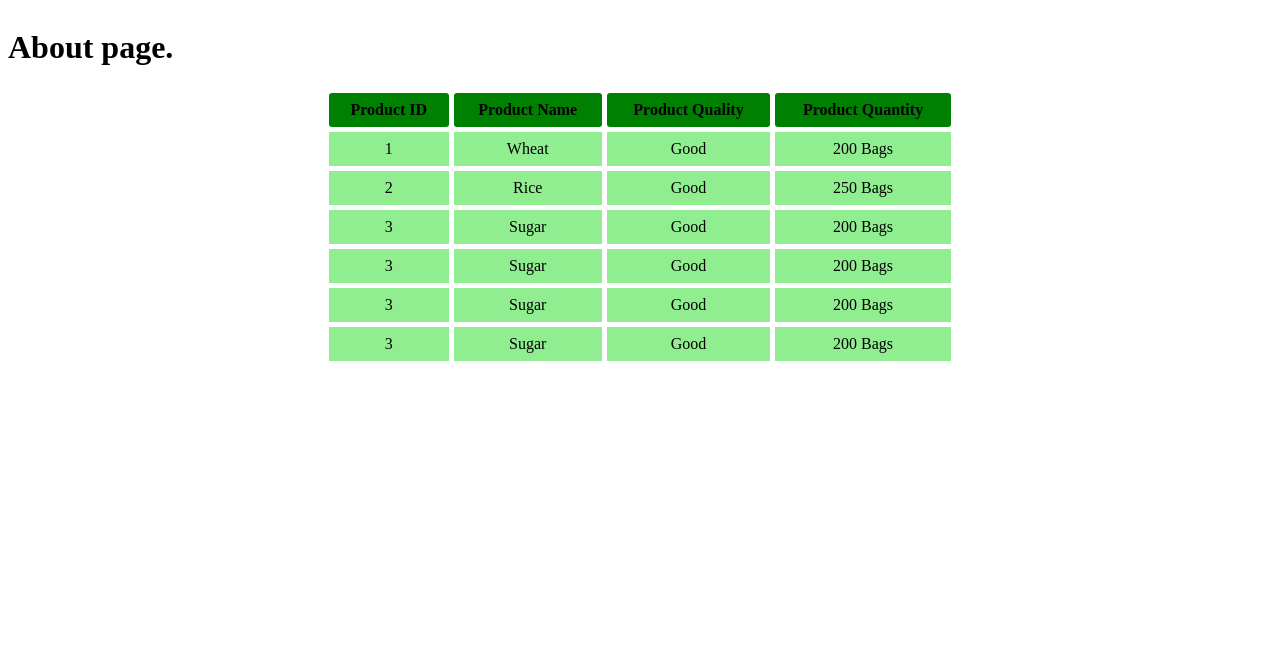
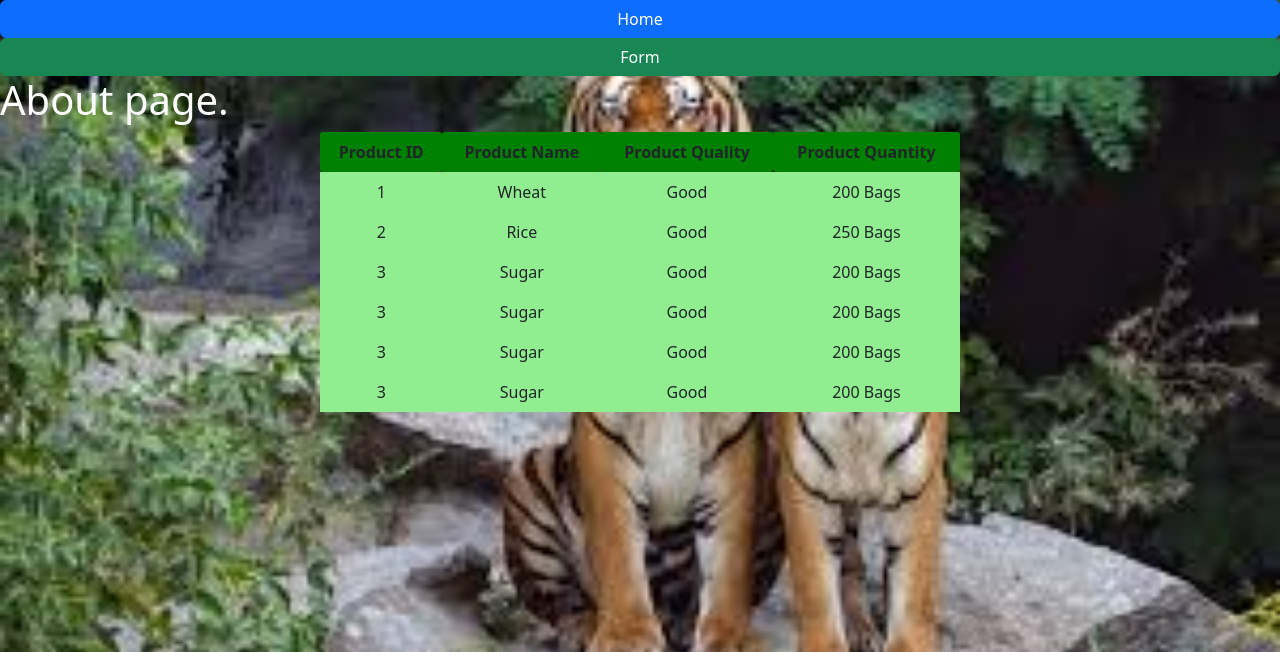
Before and after one commit to caleb1464/nally, a Django app: page /about/ in a window 1280 px wide. Shown: the top 652 px of the page. Run offline with Django 5.2, Linux system fonts and the light colour scheme; some libraries are stand-ins or nearby versions.

Commit message:
initialcommit

```diff
--- a/budgetapp/urls.py
+++ b/budgetapp/urls.py
@@ -4,7 +4,7 @@ from budgetapp import views
 
 urlpatterns = [
     path('admin/', admin.site.urls),
-    path('', views.home),
-    path('about/', views.about),
-    path('form/', views.form),
+    path('', views.home, name='homepage'),
+    path('about/', views.about, name='about'),
+    path('form/', views.form, name='form'),
 ]
--- a/templates/about.html
+++ b/templates/about.html
@@ -8,17 +8,21 @@
     <title>About</title>
     {% load static %}
     <link rel="icon" href="{% static "images/Estate.png" %}">
+    <link rel="stylesheet" href="{% static 'css/bootstrap.min.css' %}">
+    <script src="{% static 'js/bootstrap.min.js' %}"></script>
      <style>
          table {width: 50%;border-spacing: 5px;margin: auto;}
          th,td {text-align: center;padding: 8px}
          th {background-color: green;border-collapse: separate;border-radius: 3px}
          td {background-color: lightgreen}
-         body{display: grid;}
+         body{display: grid;background-image: url("../static/images/tiger.jpeg");background-repeat: no-repeat;background-size: cover}
+         h1{color: white}
      </style>
 </head>
 <body>
+<a href="{% url 'homepage' %}" class="btn btn-primary ">Home</a>
+<a href="{% url 'form' %}" class="btn btn-success ">Form</a>
 <h1>About page.</h1>
-
 <table>
     <tr>
         <th>Product ID</th>
--- a/templates/form.html
+++ b/templates/form.html
@@ -11,7 +11,8 @@
     <script src="{% static 'js/bootstrap.min.js' %}"></script>
 </head>
 <body>
-
+<a href="{% url 'about' %}" class="btn btn-primary ">About</a>
+<a href="{% url 'homepage' %}" class="btn btn-success ">Home</a>
 <form action="" class="bg-info m-5 p-5">
      <legend class="text-center">BUDGET APP</legend>
 
--- a/templates/home.html
+++ b/templates/home.html
@@ -9,6 +9,8 @@
     {% load static %}
     <link rel="stylesheet" href="{% static 'style.css' %}">
     <link rel="icon" href="{% static "images/Estate.png" %}">
+    <link rel="stylesheet" href="{% static 'css/bootstrap.min.css' %}">
+    <script src="{% static 'js/bootstrap.min.js' %}"></script>
     <style>
         img{width: 300px;height: 200px;}
         h1{color: white;background-color: red;line-height: 50px;text-align: center;font-size: 40px}
@@ -18,6 +20,8 @@
 </head>
 <body>
 <h1>Homepage</h1>
+<a href="{% url 'about' %}" class="btn btn-primary ">About</a>
+<a href="{% url 'form' %}" class="btn btn-success ">Form</a>
 <p>Here are some of the wild animals yuo know.</p>
 <img src="{% static 'images/lion.jpeg' %}" alt="">
 <img src="{% static 'images/cheetah.jpeg' %}" alt="">
```
Also changed, not shown: db.sqlite3.
